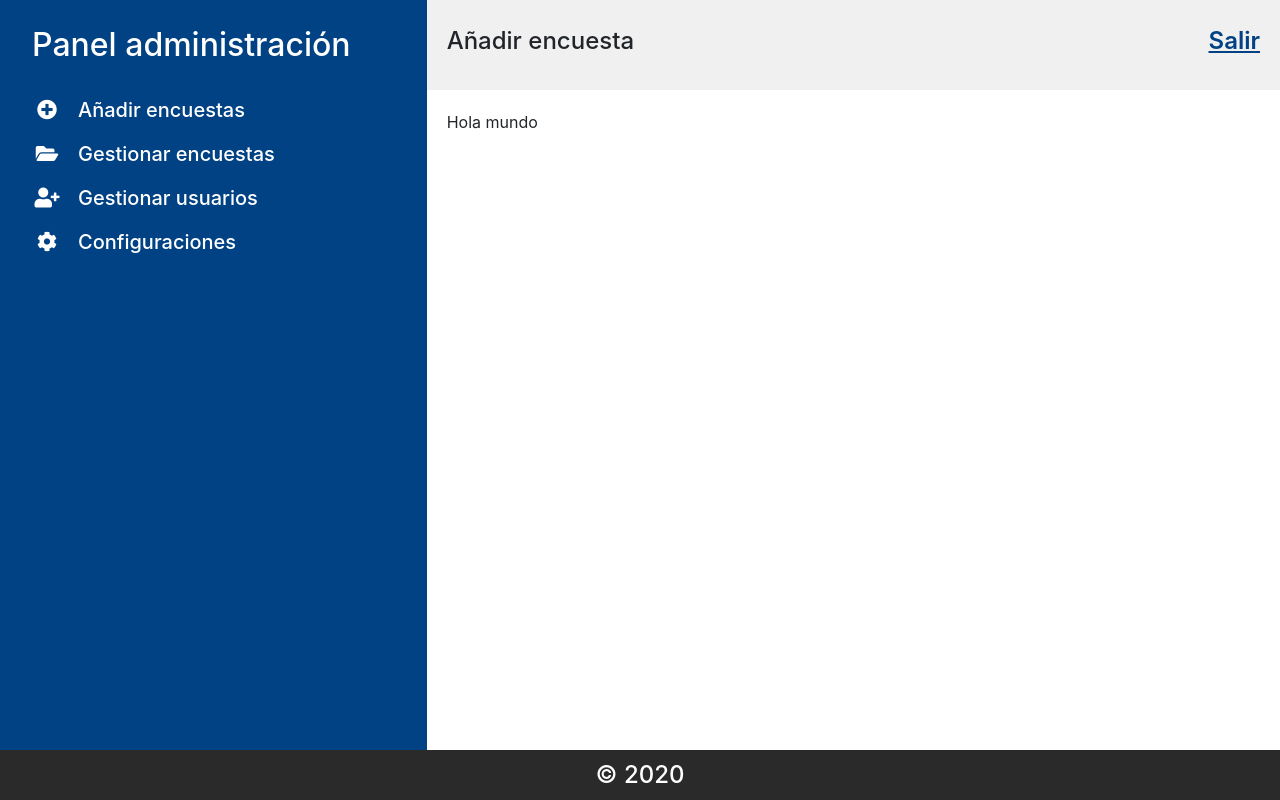
After one commit to jaguirre09/ArusHPK, a PHP site: page /dashboard.html in a window 1280 px wide. The commit adds this page. Run offline with PHP 8.4, Linux system fonts and the light colour scheme; some libraries are stand-ins or nearby versions.

Commit message:
Finish dashboard model

```diff
--- a/ArusAdminPortal/web/css/style.css
+++ b/ArusAdminPortal/web/css/style.css
@@ -61,3 +61,112 @@
     justify-content: center;
     margin-top: 3rem;
 }
+
+
+/* Dashboard styles */
+
+.dashboard {
+    display: grid;
+    grid-template-columns: 2fr 4fr;
+    grid-template-rows: 90px 4fr 50px;
+    height: 100vh;
+}
+
+
+.header-dashboard {
+    background: #f0f0f0;
+    width: 100%;
+    height: 90px;
+    display: flex;
+    align-items: center;
+    justify-content: space-between;
+    grid-column-start: 2;
+    grid-column-end: 3;
+    padding: 0 20px;
+}
+
+.header-dashboard h2   {
+    font-size: 1.5rem;
+}
+
+.header-dashboard a {
+    color: #004284;
+    font-weight: 600;
+    text-decoration: underline;
+    font-size: 1.5rem;
+}
+
+.menu  {
+    width: 100%;
+    height: 100%;
+    grid-column-start: 1;
+    grid-column-end: 2;
+    grid-row-start: 1;
+    grid-row-end: 6;
+    background: #004284;
+    padding: 0 2rem;
+}
+
+.title-dashboard {
+    height: 90px;
+    width: 100%;
+    text-align: left;
+    font-size: 2rem;
+    display: flex;
+    align-items: center;
+    color: #fff;
+}
+
+.menu ul li {
+    list-style: none;
+}
+
+.menu a {
+    color: white;
+    margin-bottom: 20px;
+    display: flex;
+    align-items: center;
+    justify-content: flex-start;
+    text-decoration: none;
+}
+
+.menu h3 {
+    display: flex;
+    align-items: center;
+    justify-content: center;
+    margin: 0;
+}
+
+.menu i {
+    margin-right: 1rem;
+    font-size: 20px;
+    display: flex;
+    align-items: center;
+    justify-content: center;
+    width: 30px;
+}
+
+.menu h3 {
+    font-size: 1.25rem;
+}
+
+.main-dashboard {
+    padding: 20px;
+}
+
+.footer {
+    height: 50px;
+    background: #2a2a2a;
+    grid-column-start: 1;
+    grid-column-end: 3;
+    display: flex;
+    align-items: center;
+    justify-content: center;
+}
+
+.footer h2 {
+    color: white;
+    text-align: center;
+    font-size: 1.5rem;
+    margin: auto;
+}
--- /dev/null
+++ b/ArusAdminPortal/web/dashboard.html
@@ -0,0 +1,69 @@
+<!doctype html>
+<html lang="es">
+<head>
+    <meta charset="UTF-8">
+    <meta name="viewport"
+          content="width=device-width, user-scalable=no, initial-scale=1.0, maximum-scale=1.0, minimum-scale=1.0">
+    <meta http-equiv="X-UA-Compatible" content="ie=edge">
+    <link rel="stylesheet" href="https://stackpath.bootstrapcdn.com/bootstrap/4.5.0/css/bootstrap.min.css"
+          integrity="sha384-9aIt2nRpC12Uk9gS9baDl411NQApFmC26EwAOH8WgZl5MYYxFfc+NcPb1dKGj7Sk" crossorigin="anonymous">
+    <link rel="stylesheet" href="https://use.fontawesome.com/releases/v5.12.1/css/all.css">
+    <link rel="stylesheet" href="css/style.css">
+    <title>Dashboard</title>
+</head>
+<body>
+
+<main class="dashboard">
+    <header class="header-dashboard">
+        <div class="header-item">
+            <h2>Añadir encuesta</h2>
+        </div>
+        <div class="header-item">
+            <h2><a href="">Salir</a></h2>
+        </div>
+    </header>
+    <aside class="menu">
+        <h2 class="title-dashboard">
+            Panel administración
+        </h2>
+        <nav>
+            <ul>
+                <li>
+                    <a href="">
+                        <i class="fas fa-plus-circle"></i>
+                        <h3>Añadir encuestas</h3>
+                    </a>
+                </li>
+                <li>
+                    <a href="">
+                        <i class="fas fa-folder-open"></i>
+                        <h3>Gestionar encuestas</h3>
+                    </a>
+                </li>
+                <li>
+                    <a href="">
+                        <i class="fas fa-user-plus"></i>
+                        <h3>Gestionar usuarios</h3>
+                    </a>
+                </li>
+                <li>
+                    <a href="">
+                        <i class="fas fa-cog"></i>
+                        <h3>Configuraciones</h3>
+                    </a>
+                </li>
+            </ul>
+        </nav>
+    </aside>
+    <section class="main-dashboard">
+        Hola mundo
+    </section>
+
+    <footer class="footer">
+        <h2>© 2020</h2>
+    </footer>
+</main>
+
+
+</body>
+</html>
```
